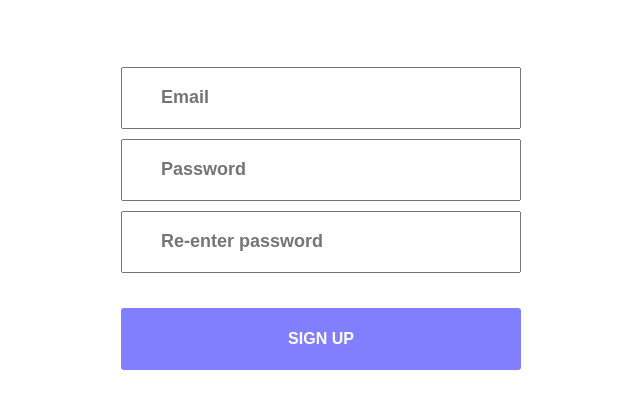
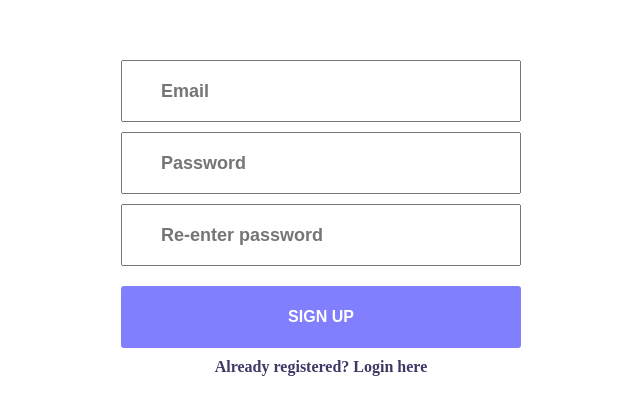
Before and after one commit to githmin/auth-frontend-react, a React (Create React App) app: page /signup in a window 1280 px wide. Shown: the part 137-552 px from the top of the page, without its empty margins (319-959 px from the left). Built offline with nearby package versions, Linux system fonts and the light colour scheme.

Commit message:
minor changes

```diff
--- a/src/components/Login/Login.jsx
+++ b/src/components/Login/Login.jsx
@@ -1,7 +1,7 @@
 import React, { useState } from "react";
 import "./Login.css";
 import Btn from "../Buttons/Btn";
-import { Link, useNavigate } from "react-router-dom";
+import { useNavigate } from "react-router-dom";
 import axios from "axios";
 
 import { ToastContainer, toast } from "react-toastify";
--- a/src/components/Register/Register.css
+++ b/src/components/Register/Register.css
@@ -4,5 +4,7 @@
 
 .errorArea {
   text-align: center;
-  height: 15px;
+  color: red;
+  font-weight: 600;
+  /* height: 15px; */
 }
--- a/src/components/Register/Register.jsx
+++ b/src/components/Register/Register.jsx
@@ -5,8 +5,11 @@ import axios from "axios";
 
 import { ToastContainer, toast } from "react-toastify";
 import "react-toastify/dist/ReactToastify.css";
+import { useNavigate } from "react-router-dom";
 
 const Register = (props) => {
+  const navigate = useNavigate();
+
   const [email, setEmail] = useState("");
   const [password, setPassword] = useState("");
   const [rePassword, setRePassword] = useState("");
@@ -60,6 +63,9 @@ const Register = (props) => {
         </div>
       </div>
       <Btn name={"SIGN UP"} onClickProp={handelSignup} />
+      <div className="notReg" onClick={() => navigate("/login")}>
+        Already registered? Login here
+      </div>
       <ToastContainer
         position="top-right"
         autoClose={10000}
```
